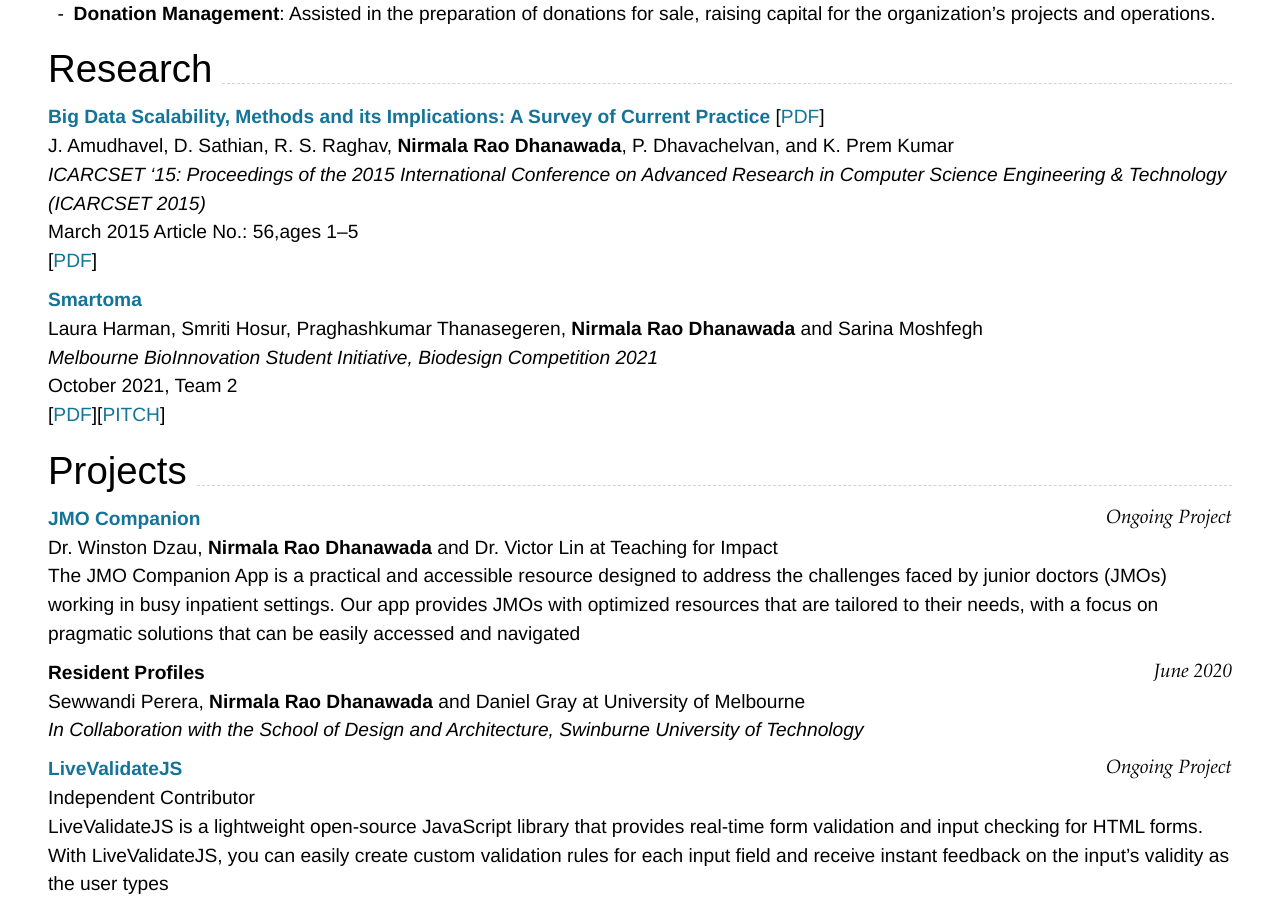
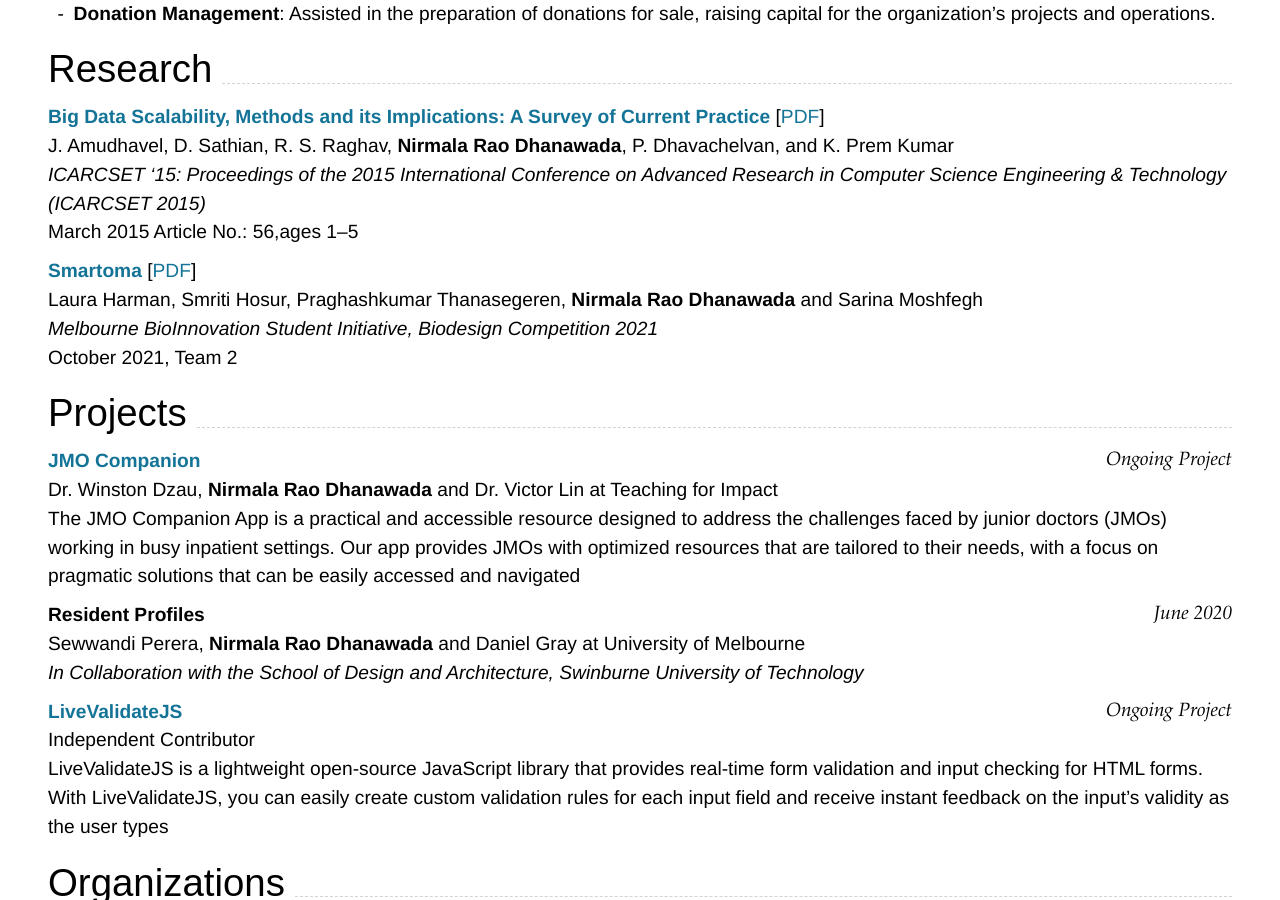
Before and after one commit to thedhanawada/me, a Jekyll site: the page built from index.md, in a window 1280 px wide and 900 px high, scrolled down 2955 px. Built offline with Jekyll 4.4.1, drawn with Linux system fonts in a browser that asks for light colours; nearby versions of some CDN libraries.

Commit message:
Update index.md

```diff
--- a/index.md
+++ b/index.md
@@ -157,13 +157,11 @@ _Store Coordinator_<br>
 J. Amudhavel, D. Sathian, R. S. Raghav, **Nirmala Rao Dhanawada**, P. Dhavachelvan, and K. Prem Kumar<br>
 _ICARCSET '15: Proceedings of the 2015 International Conference on Advanced Research in Computer Science Engineering & Technology (ICARCSET 2015)_
 <br>March 2015 Article No.: 56,ages 1–5<br>
-[[PDF](https://doi.org/10.1145/2743065.2743121){:target="_blank"}]
 
-### [**Smartoma**](https://github.com/thedhanawada/docs-public/blob/master/Pitch%20Deck%20-%20BioDesign%20Competition%20.pdf){:target="_blank"}
+### [**Smartoma**](https://github.com/thedhanawada/docs-public/blob/master/Pitch%20Deck%20-%20BioDesign%20Competition%20.pdf){:target="_blank"} [[PDF](https://github.com/thedhanawada/docs-public/raw/master/Pitch%20Deck%20-%20BioDesign%20Competition%20.pdf){:target="_blank"}]
 Laura Harman, Smriti Hosur, Praghashkumar Thanasegeren, **Nirmala Rao Dhanawada** and Sarina Moshfegh<br>
 _Melbourne BioInnovation Student Initiative, Biodesign Competition 2021_
 <br>October 2021, Team 2<br>
-[[PDF](https://github.com/thedhanawada/docs-public/raw/master/Pitch%20Deck%20-%20BioDesign%20Competition%20.pdf){:target="_blank"}][[PITCH](https://fb.watch/94tni7HeYl/)]
 
 ## Projects
 
```
